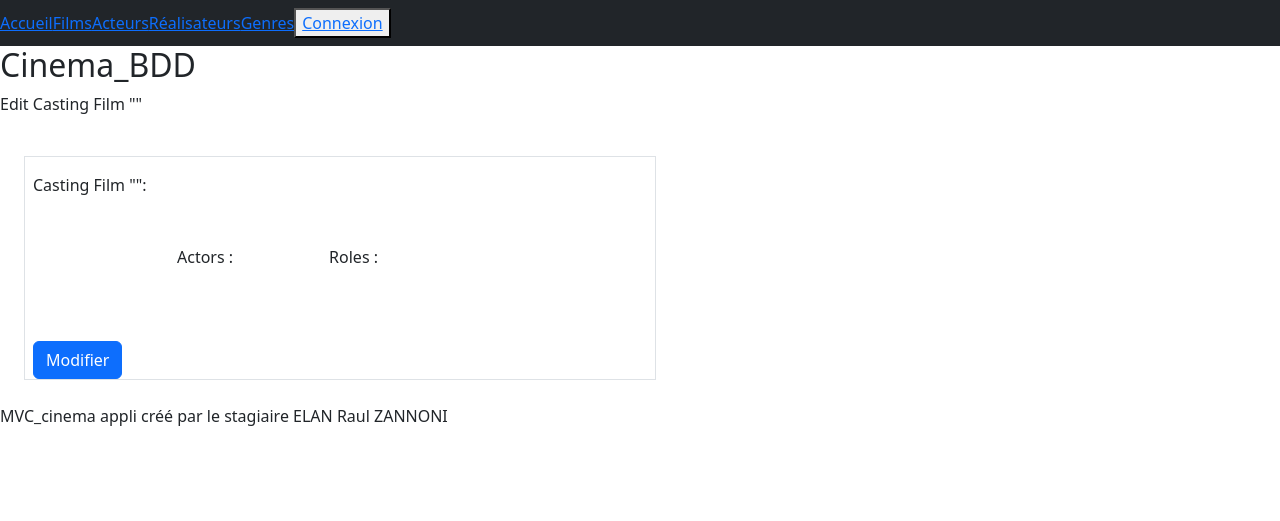
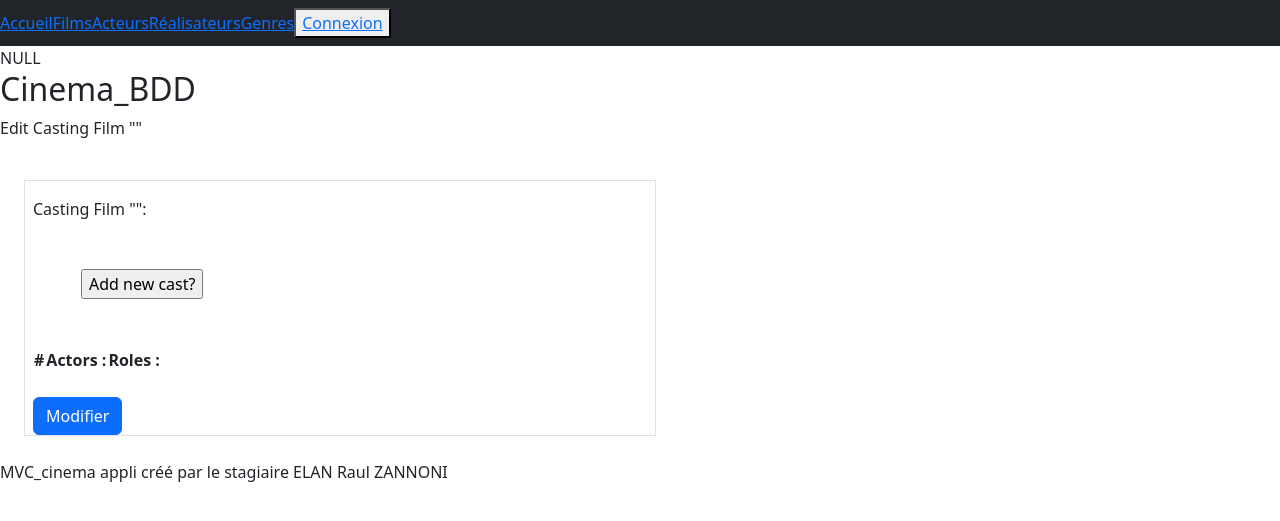
Before and after one commit to raulzannoni/BDD_my_cinema, a PHP site: page /index.php?action=editCasting in a window 1280 px wide. Shown: the top 521 px of the page. Run offline with PHP 8.4, Linux system fonts and the light colour scheme; data comes from the database, SQL or seed files in the repository; tables that the repository leaves empty hold one stand-in row (values such as "Sample post"); data that the repository does not hold is empty; some libraries are stand-ins or nearby versions.

Commit message:
addLine casting à corriger

```diff
--- a/view/castings/editCasting.php
+++ b/view/castings/editCasting.php
@@ -12,6 +12,33 @@
 $actorList = $db_actorList->fetchAll();
 $roleList = $db_roleList->fetchAll();
 
+
+
+
+var_dump($castingList[2]);
+
+function addCasting($array)
+    {
+        echo "check";
+        $newline =  [
+                        "actor" => "required",
+                        "role"  => "required"
+                    ];
+
+        $array[] = $newline;
+
+    }
+
+
+if(isset($_POST["addCast"]))
+    {
+        //$id = $filmDetail["id_film"];
+        addCasting($castingList);
+        header("Location:index.php?action=editCasting&id=".$id);
+    }
+
+
+
 ?>
 
 <div id="Edit Casting Film <?=$filmDetail['title_film']?>">
@@ -23,17 +50,23 @@
     <form class="row w-50 g-3 p-6 m-3 border" action="index.php?action=editCasting&id=<?= $filmDetail['id_film'] ?>" method="post" enctype="multipart/form-data" autocomplete="off">
         <label class="form-label">Casting Film "<?= $filmDetail['title_film']?>":
             <div class="d-flex flex-column">
-                <div class="d-flex flex-row">
-                    <div class= 'p-5'></div>
-                    <div class= 'p-5'>Actors : </div>
-                    <div class= 'p-5'>Roles : </div>
+                <div class= 'p-5'>
+                    <input type="submit" name="addCast" class="button" value="Add new cast?">
                 </div>
+            </div>
+                <table>
+                    <tr>
+                        <th>#</th>
+                        <th>Actors : </th>
+                        <th>Roles : </th>
+                    </tr>
+                <tbody>
                     <?php
                         foreach($castingList as $key => $cast)
-                    {?>
-                        <div class="d-flex flex-row">
-                            <div class= 'p-3'><?= $key + 1?></div>
-                            <div class= 'p-3'>
+                            { ?>
+                                <tr>
+                                    <th><?= $key + 1?></th>
+                                    <th>
                                         <select name="actor<?=$key?>" id="actor<?=$key?>">
                                         <?php
                                         foreach($actorList as $index => $actors)
@@ -47,14 +80,14 @@
                                                     <option value="<?= $actors['actor']?>"><?= $actors['actor']?></option>
                                         <?php   }
                                         }?>
-                                </select>
-                            </div>
-                            <div class= 'p-3'>
+                                    </th>
+                                    <th>
                                         <input type="text" class="form-control" name="role<?=$key?>" id="role<?=$key?>" value="<?= $cast['role']?>">
-                            </div>
+                                    </th>
                                 </div>
                     <?php   } ?>
-            </div>
+                </tbody>
+            </table>
         </label>
         <div class="col-12">
             <button type="submit" name="submit" class="btn btn-primary">Modifier</button>
```
Lines whose indentation alone changed are shown as unchanged.
